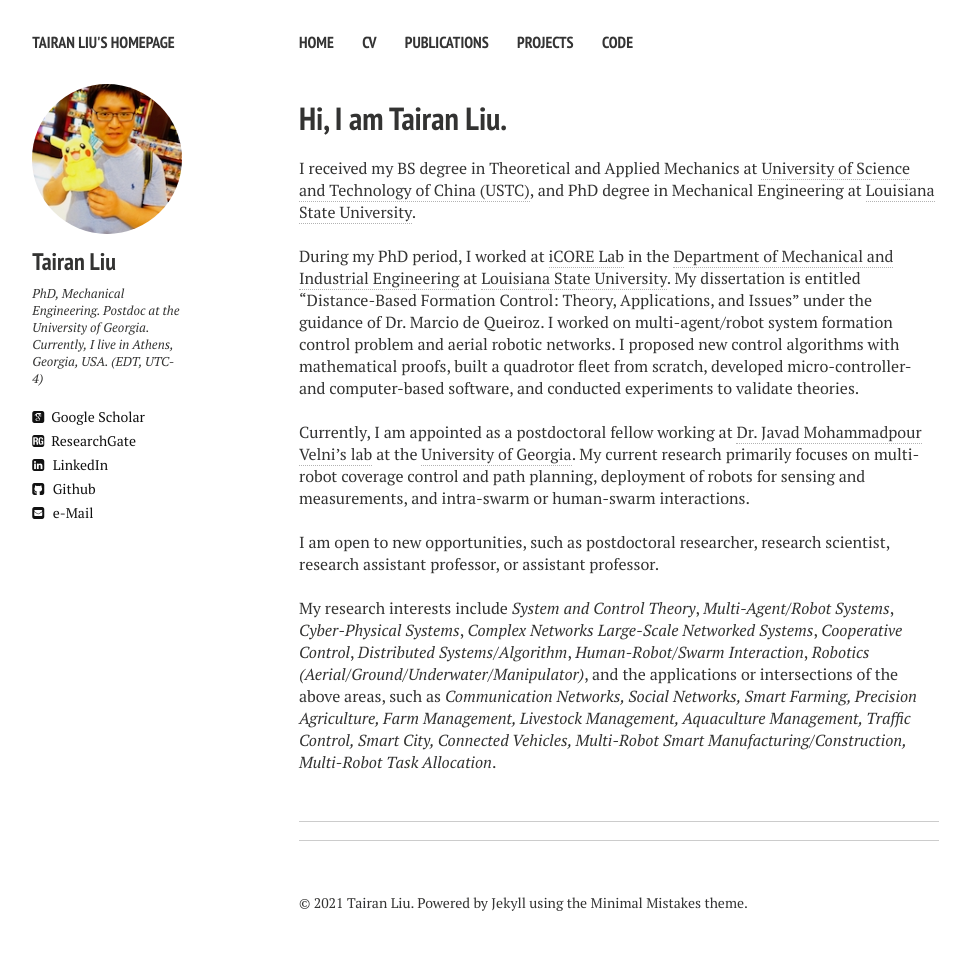
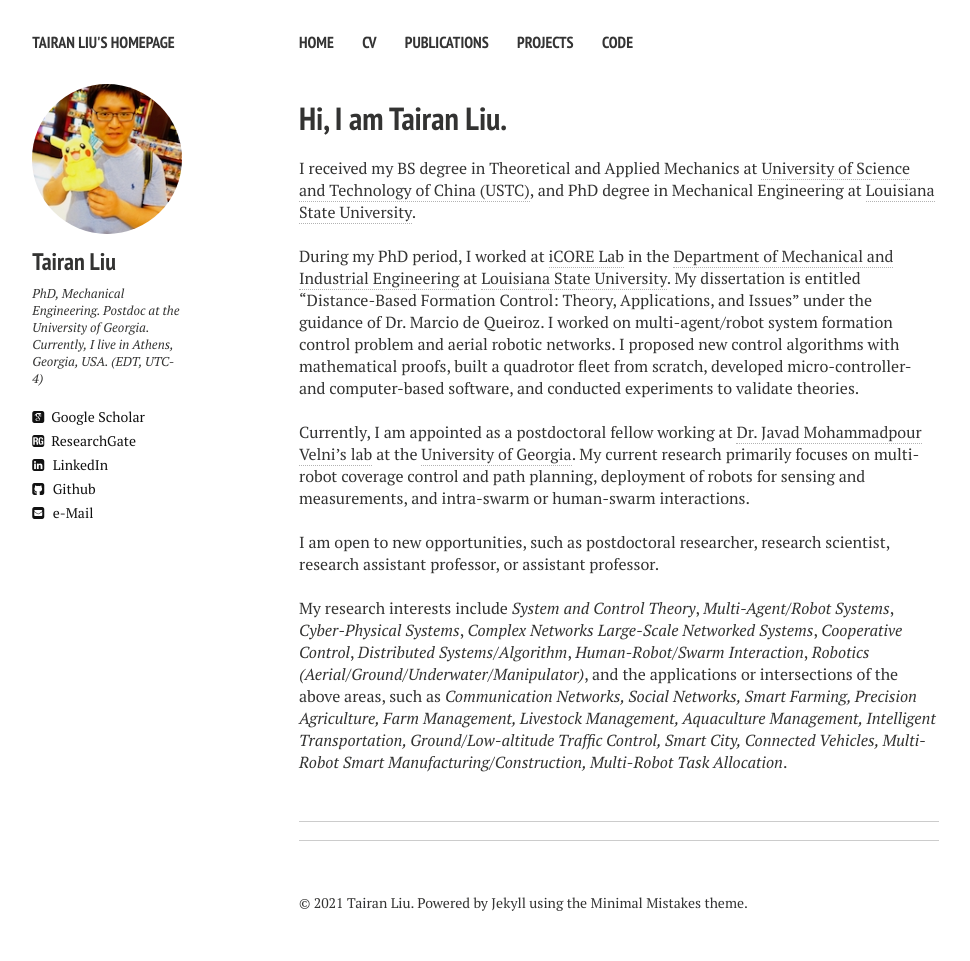
Before and after one commit to liutairan/liutairan.github.io, a Jekyll site: the page built from index.md, in a window 1280 px wide. Shown: the whole page, without its empty margins (21-991 px from the left). Built offline with Jekyll 4.4.1, drawn with Linux system fonts in a browser that asks for light colours; nearby versions of some CDN libraries; comment, search, counter and statistics services are not loaded.

Commit message:
Update index.md

```diff
--- a/index.md
+++ b/index.md
@@ -20,6 +20,6 @@ Currently, I am appointed as a postdoctoral fellow working at <a href="http://cs
 I am open to new opportunities, such as postdoctoral researcher, research scientist, research assistant professor, or assistant professor.
 
 <br />
-My research interests include <em>System and Control Theory</em>, <em>Multi-Agent/Robot Systems</em>, <em>Cyber-Physical Systems</em>, <em>Complex Networks</em> <em>Large-Scale Networked Systems</em>, <em>Cooperative Control</em>, <em>Distributed Systems/Algorithm</em>, <em>Human-Robot/Swarm Interaction</em>, <em>Robotics (Aerial/Ground/Underwater/Manipulator)</em>, and the applications or intersections of the above areas, such as <em>Communication Networks, Social Networks, Smart Farming, Precision Agriculture, Farm Management, Livestock Management, Aquaculture Management, Traffic Control, Smart City, Connected Vehicles, Multi-Robot Smart Manufacturing/Construction, Multi-Robot Task Allocation</em>.
+My research interests include <em>System and Control Theory</em>, <em>Multi-Agent/Robot Systems</em>, <em>Cyber-Physical Systems</em>, <em>Complex Networks</em> <em>Large-Scale Networked Systems</em>, <em>Cooperative Control</em>, <em>Distributed Systems/Algorithm</em>, <em>Human-Robot/Swarm Interaction</em>, <em>Robotics (Aerial/Ground/Underwater/Manipulator)</em>, and the applications or intersections of the above areas, such as <em>Communication Networks, Social Networks, Smart Farming, Precision Agriculture, Farm Management, Livestock Management, Aquaculture Management, Intelligent Transportation, Ground/Low-altitude Traffic Control, Smart City, Connected Vehicles, Multi-Robot Smart Manufacturing/Construction, Multi-Robot Task Allocation</em>.
 
 <br />
```
